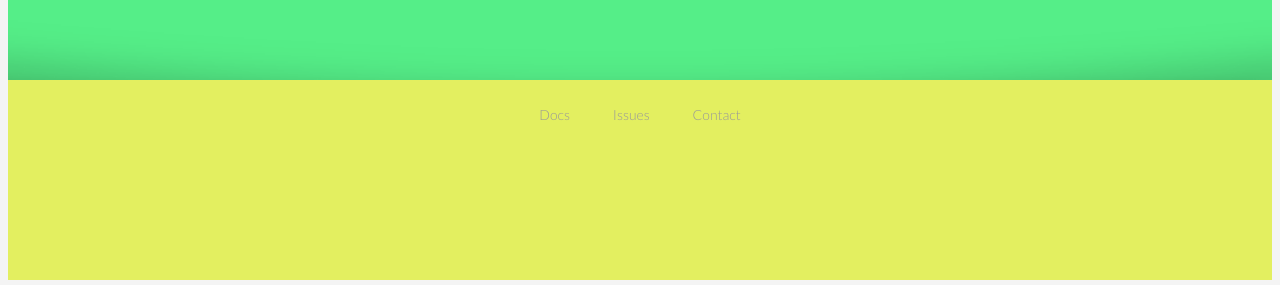
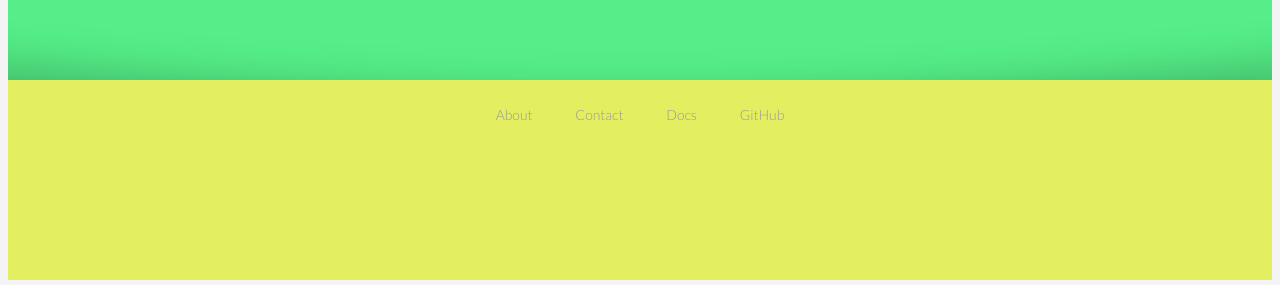
Before and after one commit to khulke/chat, a Jekyll site: the page index.html, which Jekyll copies as it is, in a window 1280 px wide. Shown: the part 888-1173 px from the top of the page. Built offline with Jekyll 4.4.1, drawn with Linux system fonts in a browser that asks for light colours; nearby versions of some CDN libraries; Markdown is read by kramdown in place of the engine named in the settings; comment, search, counter and statistics services are not loaded.

```diff
--- a/index.html
+++ b/index.html
@@ -21,7 +21,7 @@
       <div class="container text-center">
         <div class="header-links" class="text-right">
           <a href="#" class="selected">Home</a>
-          <a href="./docs/">Documentation</a>
+          <a href="https://www.khulke.in/service/chat/docs">Documentation</a>
         </div>
         <div id="home-title"><span class="strong">Khulke </span><span class="satisfy">chat</span></div>
         <div id="home-subtitle">To resolve problems with participation and transparency</div>
@@ -43,9 +43,10 @@
   <footer class="footer">
     <div class="container text-center">
       <div id="footer-links">
-        <a href="docs/">Docs</a>
-        <a href="https://github.com/firebase/firechat/issues" target="_blank">Issues</a>
-        <a href="mailto:firechat@firebase.com?subject=[Firechat Question]" target="_blank">Contact</a>
+        <a href="https://www.khulke.in/about">About</a>
+        <a href="https://www.khulke.in/contact">Contact</a>
+        <a href="https://www.khulke.in/service/chat/docs">Docs</a>
+        <a href="https://github.com/tulasikhulke/Khulke-Chat">GitHub</a>
       </div>
     </div>
   </footer>
```
